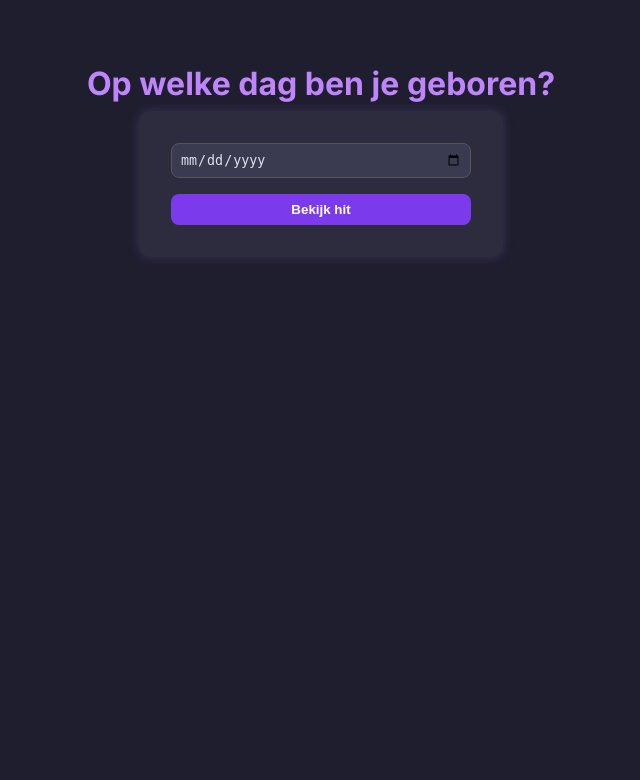
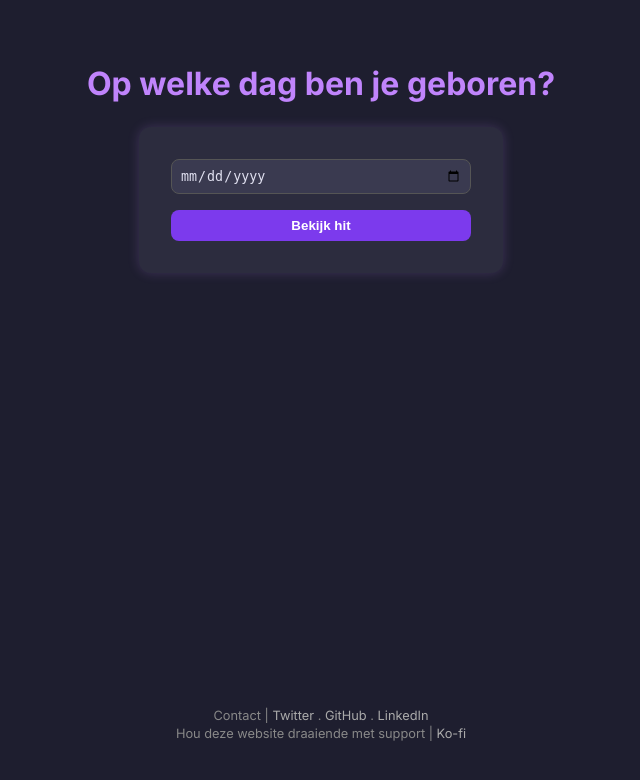
Before and after one commit to bdbrwr/geboortedaghit, a Flask app: page / in a window 1280 px wide. Shown: the top 780 px of the page, without its empty margins (319-959 px from the left). Run offline with Flask 3, Linux system fonts and the light colour scheme.

Commit message:
Footer with socials

```diff
--- a/app/routes.py
+++ b/app/routes.py
@@ -5,6 +5,13 @@ import os
 from dotenv import load_dotenv
 
 load_dotenv()
+
+SOCIAL_LINKS = {
+    'twitter': os.getenv('TWITTER_URL'),
+    'github': os.getenv('GITHUB_URL'),
+    'linkedin': os.getenv('LINKEDIN_URL'),
+    'kofi': os.getenv('KOFI_URL')
+}
 
 main = Blueprint('main', __name__)
 DB_PATH = os.getenv('DATABASE', 'fallback.db')
@@ -57,6 +64,6 @@ def index():
             return render_template('index.html', error="Geen nummer 1 gevonden voor deze datum.")
 
         formatted_date = format_date_dutch(birthdate)
-        return render_template('result.html', song=top_song_row, birthdate=formatted_date)
+        return render_template('result.html', song=top_song_row, birthdate=formatted_date, social_links=SOCIAL_LINKS)
 
-    return render_template('index.html')
+    return render_template('index.html', social_links=SOCIAL_LINKS)
--- a/app/static/css/style.css
+++ b/app/static/css/style.css
@@ -40,6 +40,7 @@ form {
     flex-direction: column;
     gap: 1rem;
     width: 300px;
+    margin: 1rem 0 0.5rem 0;
 }
 
 input[type="date"] {
@@ -70,7 +71,7 @@ p {
     color: #ff6b6b;
 }
 
-a {
+.button-link {
     margin-top: 2rem;
     display: inline-block;
     background-color: #7c3aed;
@@ -82,7 +83,7 @@ a {
     transition: background-color 0.3s ease;
 }
 
-a:hover {
+.button-link:hover {
     background-color: #9f4dfc;
 }
 
@@ -137,3 +138,29 @@ a:hover {
 .back-link:hover {
     background-color: #9f4dfc;
 }
+
+.site-footer {
+    margin-top: auto;
+    padding: 1rem;
+    font-size: 0.8rem;
+    color: #888;
+    background: transparent;
+    text-align: center;
+    width: 100%;
+}
+
+.site-footer p {
+    margin: 0.2rem 0;
+    color: #888;
+}
+
+.site-footer a {
+    color: #aaa;
+    text-decoration: none;
+    font-weight: 500;
+}
+
+.site-footer a:hover {
+    color: #c084fc;
+    text-decoration: underline;
+}
--- /dev/null
+++ b/app/templates/_footer.html
@@ -0,0 +1,13 @@
+<footer class="site-footer">
+    <div class="footer-content">
+        <p>
+            Contact |
+            <a href="{{ social_links.twitter }}" target="_blank">Twitter</a> .
+            <a href="{{ social_links.github }}" target="_blank">GitHub</a> .
+            <a href="{{ social_links.linkedin }}" target="_blank">LinkedIn</a>
+        </p>
+        <p>
+            Hou deze website draaiende met support | <a href="{{ social_links.kofi }}" target="_blank">Ko-fi</a>
+        </p>
+    </div>
+</footer>
--- a/app/templates/index.html
+++ b/app/templates/index.html
@@ -15,5 +15,7 @@
     {% if error %}
         <p>{{ error }}</p>
     {% endif %}
+
+    {% include '_footer.html' %}
 </body>
 </html>
--- a/app/templates/result.html
+++ b/app/templates/result.html
@@ -29,5 +29,7 @@
     {% endif %}
 
     <a href="/" class="back-link">Check een andere datum</a>
+
+    {% include '_footer.html' %}
 </body>
 </html>
```
Also changed, not shown: 1 other file.
